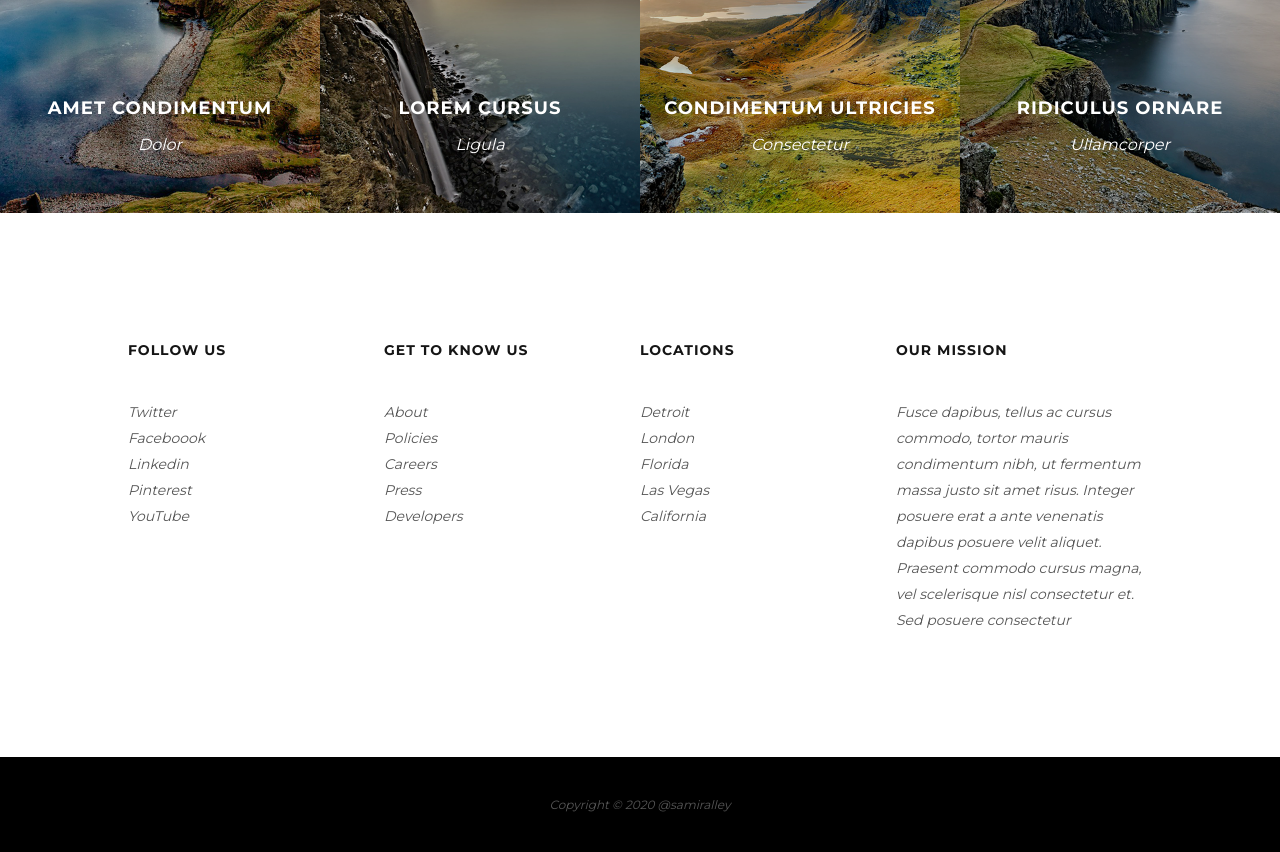
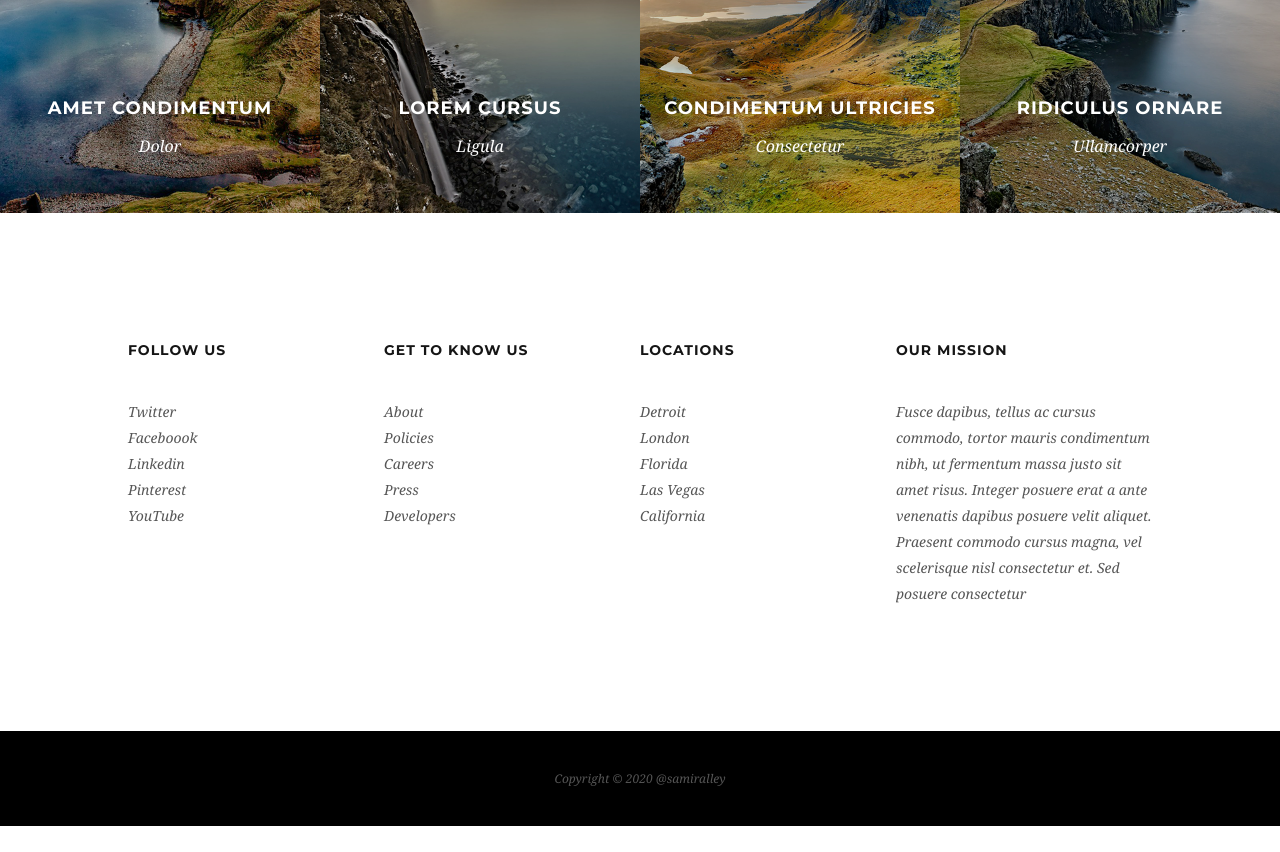
Before and after one commit to yaromyrshmid/verska-test-02.2020, an Angular app: page / in a window 1280 px wide. Shown: the part 1420-2272 px from the top of the page. After the commit the page ends 2246 px from the top, so only its background shows below. Built offline with nearby package versions, Linux system fonts and the light colour scheme; no server answers.

Commit message:
Added georgia font

```diff
--- a/src/app/footer/footer.component.sass
+++ b/src/app/footer/footer.component.sass
@@ -41,6 +41,7 @@
         color: var(--secondary-dark)
         font-size: .875rem
         font-style: italic
+        @include font-georgia
 
 .copyright
     height: 95px
@@ -54,3 +55,4 @@
         color: var(--secondary-dark)
         font-size: .75rem
         font-style: italic
+        @include font-georgia
--- a/src/app/image-row/image-row.component.sass
+++ b/src/app/image-row/image-row.component.sass
@@ -63,6 +63,7 @@ img
 
     p
         font-style: italic
+        @include font-georgia
 
 .modal-container
     position: fixed
--- a/src/app/mixins.sass
+++ b/src/app/mixins.sass
@@ -16,3 +16,6 @@
 
 @mixin font-playfair
     font-family: 'Playfair Display', serif
+
+@mixin font-georgia
+    font-family: 'Georgia', serif
```
